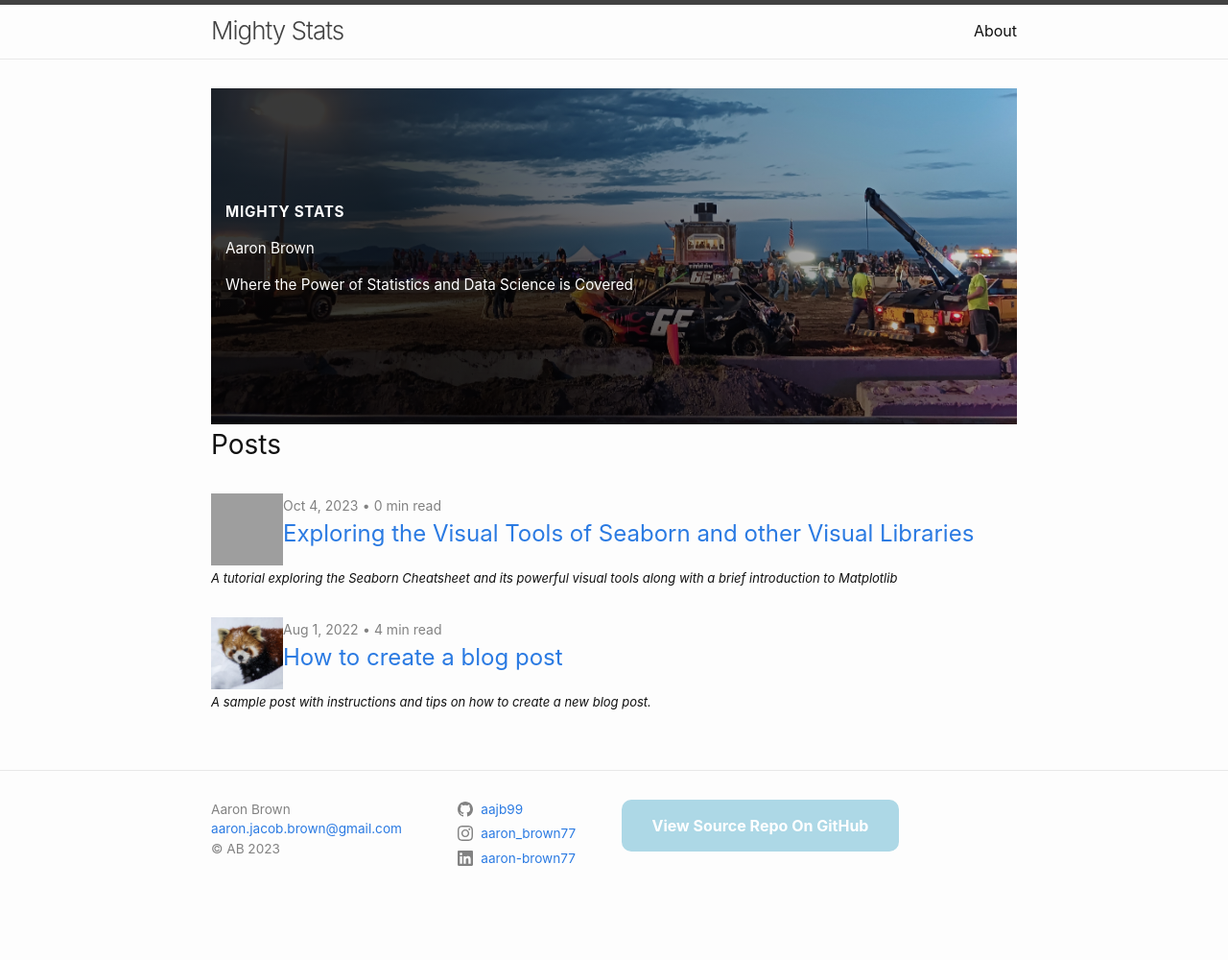
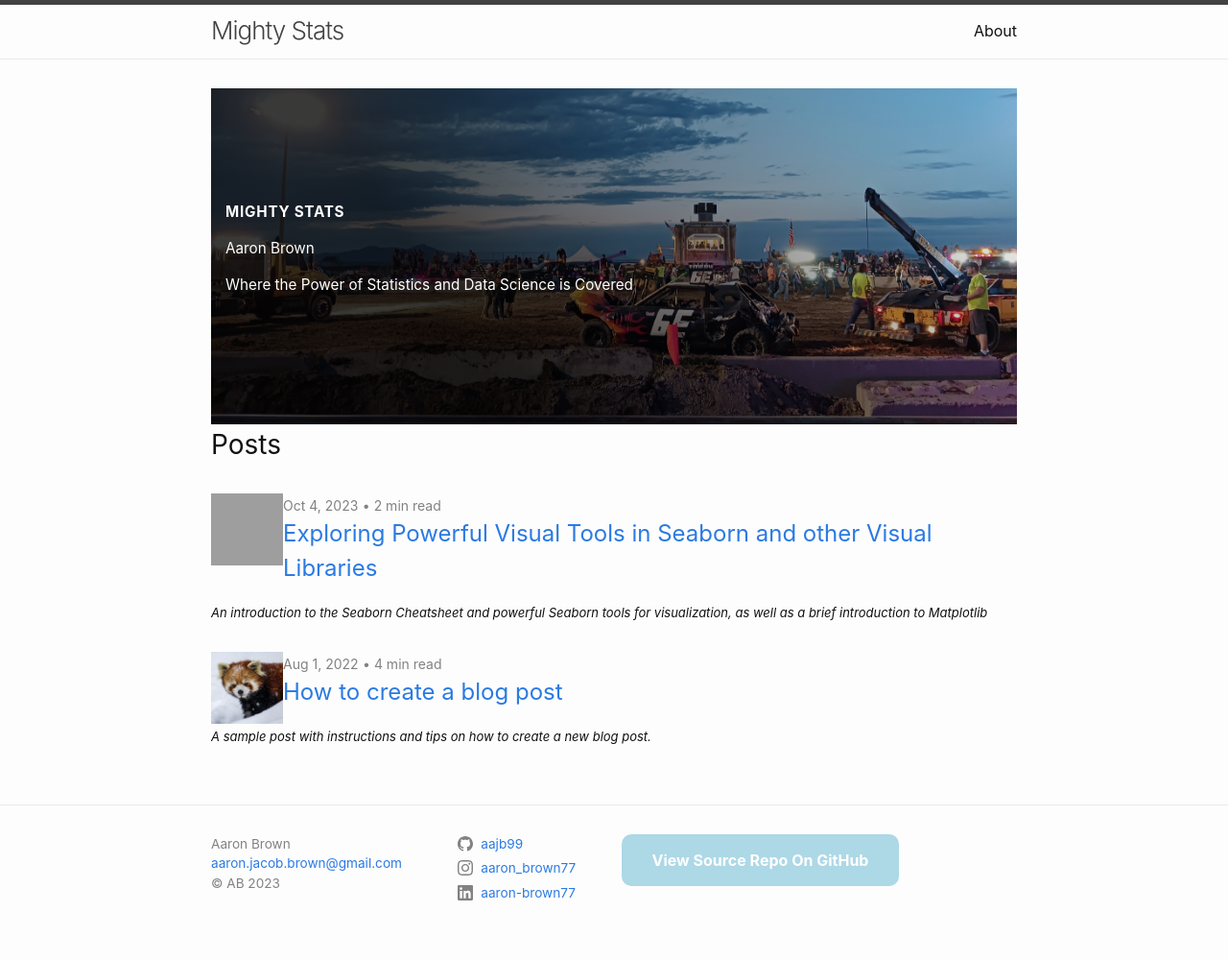
Before and after one commit to aajb99/aajb99.github.io, a Jekyll site: the page built from index.markdown, in a window 1280 px wide. Shown: the whole page at 96% size. Built offline with Jekyll 4.4.1, drawn with Linux system fonts in a browser that asks for light colours; before the commit the page ends 964 px from its top, so only the background shows below that; grey boxes are pictures that could not be loaded.

Commit message:
blog edits

````diff
--- a/_posts/2023-10-04-matplotlib-.md
+++ b/_posts/2023-10-04-matplotlib-.md
@@ -1,14 +1,14 @@
 ---
 layout: post
-title:  "Exploring the Visual Tools of Seaborn and other Visual Libraries"
+title:  "Exploring Powerful Visual Tools in Seaborn and other Visual Libraries"
 author: Aaron Brown
-description: A tutorial exploring the Seaborn Cheatsheet and its powerful visual tools along with a brief introduction to Matplotlib
+description: An introduction to the Seaborn Cheatsheet and powerful Seaborn tools for visualization, as well as a brief introduction to Matplotlib
 image: "/assets/images/20220722_124650.jpg"
 ---
 
-## Setting up an environment for Python and the Matplotlib library
+## Setting up an environment for Python and the Seaborn library
 
-* The first step to using Matplotlib in your data analysis is to set up an Integrated Development Environment (IDE) for Python and its libraries. Such environments include Visual Studio Code, Pycharm, Jupyter Notebook, etc. Because this tutorial will cover specific tools in Matplotlib for data analysis and visualization, it will not cover the initial steps to set up an environment and get started with Python.
+* The first step to using Seaborn in your data analysis is to set up an Integrated Development Environment (IDE) for Python and its libraries. Such environments include Visual Studio Code, Pycharm, Jupyter Notebook, etc. Because this tutorial will cover specific tools in Seaborn (and Matplotlib) for data analysis and visualization, it will not cover the initial steps to set up an environment and get started with Python.
 
 * To find help in setting this up, I suggest looking at [Pycharm Setup](https://www.guru99.com/how-to-install-python.html), [VS Code Setup](https://code.visualstudio.com/docs/python/python-tutorial), or other sources on setting up an environment for coding in Python.
 
@@ -16,9 +16,39 @@
 
 
 
-## Things to teach
+## Introduction
 
-* (look at matplotlib cheatsheet https://matplotlib.org/cheatsheets/_images/cheatsheets-1.png) make sure to inclue in plots tools such as markers, color wheel, and animations
+Data visualization is a key component of Data Science—we see it everywhere, from the beginning steps of Exploratory Analysis to the final product of our project analysis. Exploring different figures can help us Data Scientists understand more about our data and how it is structured, but they also make it easier for others to visualize and interpret our data and our findings (even if they aren't as into Data Science as you and I!). So, now that we know data visualization is a crucial part of data science and analysis, what are some good steps to get started? There are plenty of coding languages and visualization libraries we could choose from, but the Seaborn Library is a great tool to start with.
+
+Python's Seaborn is well-known in Data Science for its quick and easy use as a data visualization tool. It contains a variety of functions used to plot your data in several different ways! But what's better—it was designed to provide you with visually-appealing figures of your data. If the bland, white background of your plot doesn't fit into your presentation well, then no worries! Seaborn makes it easy for you to switch backgrounds, plot configurations, point colors and sizes, you name it.
+
+But rather than simply describing Seaborn's capabilities, why don't we dive right into it.
+
+
+## Seaborn's Primary Plotting Functions and Customization Methods
+
+Seaborn is a library in Python, and must therefore be imported into your Python Environment. However, because we will also be using Seaborn's companion visualization library Matplotlib in this tutorial, we should load both by inputting the following code:
+
+```
+---
+
+import seaborn as sns
+import matplotlib.pyplot as plt
+
+---
+```
+
+
+
+
+
+
+
+
+
+
+
+* (look at seaborn cheatsheet https://images.datacamp.com/image/upload/v1676302629/Marketing/Blog/Seaborn_Cheat_Sheet.pdf and matplotlib cheatsheet https://matplotlib.org/cheatsheets/_images/cheatsheets-1.png) make sure to inclue in plots tools such as markers, color wheel, and animations
 
 * basic plots: imshow and contour
 
````
